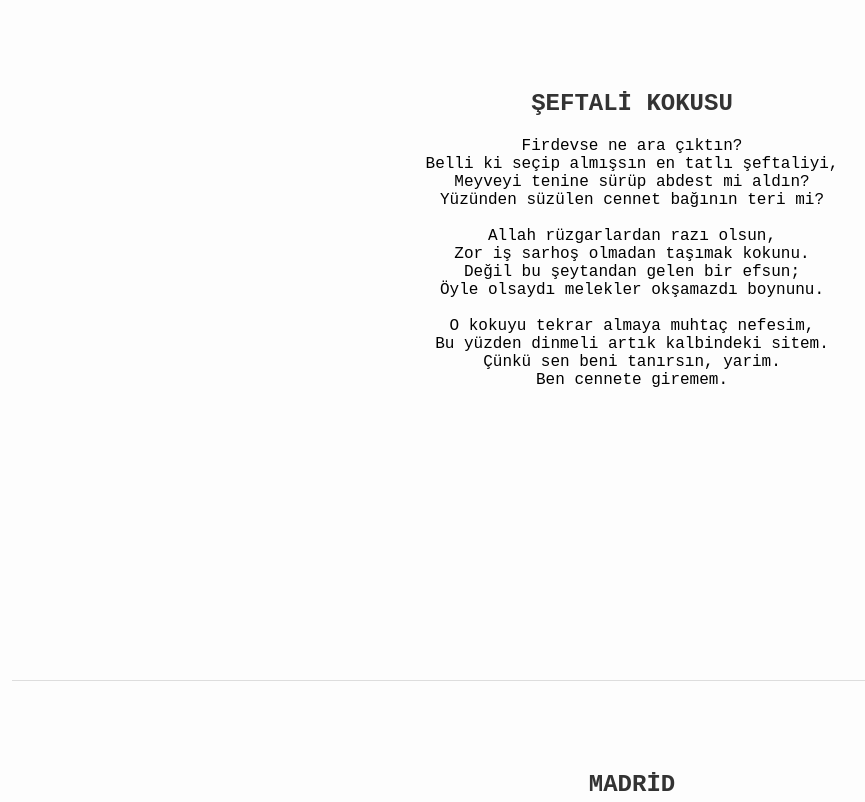
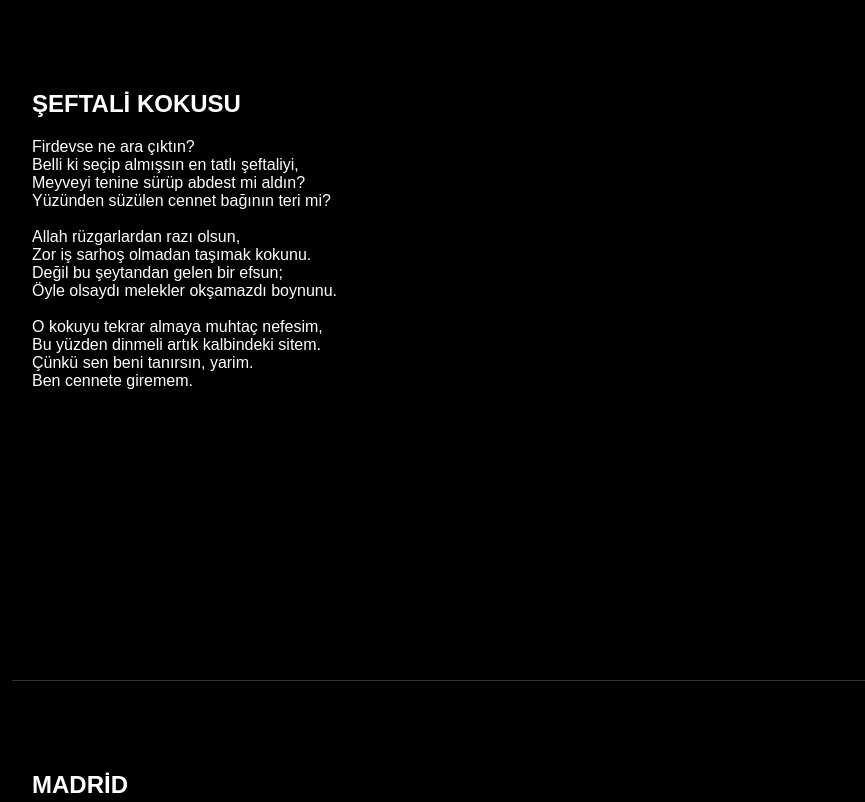
Before and after one commit to GorkemUcarEe/siir-sitem, a plain HTML site: page index.html in a window 1280 px wide. Shown: the top 802 px of the page, without its empty margins (8-873 px from the left). Drawn offline with Linux system fonts and the light colour scheme; no server answers.

Commit message:
Update index.html

```diff
--- a/index.html
+++ b/index.html
@@ -5,10 +5,36 @@
   <meta name="viewport" content="width=device-width, initial-scale=1.0">
   <title>Şiirlerim</title>
   <style>
-    body { font-family: 'Courier New', Courier, monospace; margin: 0; padding: 20px; text-align: center; background: #fdfdfd; }
-    .poem { min-height: 70vh; padding: 50px 20px; margin-bottom: 20px; border-bottom: 1px solid #ddd; }
-    h2 { color: #333; }
-    .ozel-link-butonu { display: inline-block; margin: 40px; padding: 15px 30px; background: #333; color: white; text-decoration: none; border-radius: 5px; }
+    /* Tasarım ayarları burada */
+    body {
+      font-family: Arial, Helvetica, sans-serif; /* Standart ve okunaklı yazı tipi */
+      margin: 0;
+      padding: 20px;
+      text-align: left; /* Yazıları sola yasladık */
+      background-color: #000000; /* Siyah arkaplan */
+      color: #ffffff; /* Beyaz yazı */
+    }
+
+    .poem {
+      min-height: 70vh;
+      padding: 50px 20px;
+      margin-bottom: 20px;
+      border-bottom: 1px solid #333333; /* Alt çizgi rengini karanlık temaya uygun yaptık */
+    }
+
+    h2 {
+      color: #ffffff;
+    }
+
+    .ozel-link-butonu {
+      display: inline-block;
+      margin: 40px 20px;
+      padding: 15px 30px;
+      background: #333333; /* Buton rengini koyu gri yaptık */
+      color: white;
+      text-decoration: none;
+      border-radius: 5px;
+    }
   </style>
 </head>
 <body>
@@ -83,7 +109,7 @@
       Boynumda bir ağırlık, kaldıramıyorum kafamı.<br>
       Erimiş aynı zamanda ayakkabımın tabanı.<br>
       Bir o tarafa bir bir bu yana yürüyorum,<br>
-      Ziyaret etmeye başlıyorum standları<br>          .
+      Ziyaret etmeye başlıyorum standları.<br>
       <br>
       İlk palyaçonun yanına gidiyorum.<br>
       Ufak çocuklara balonlardan hayvanlar yapmakta.<br>
```
